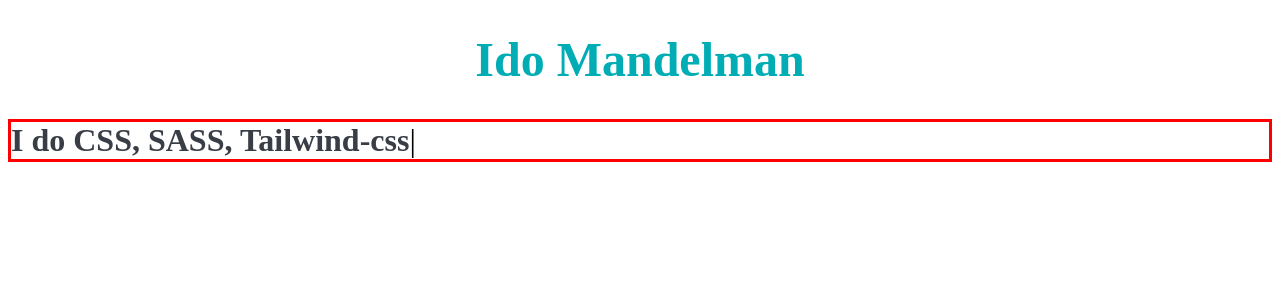
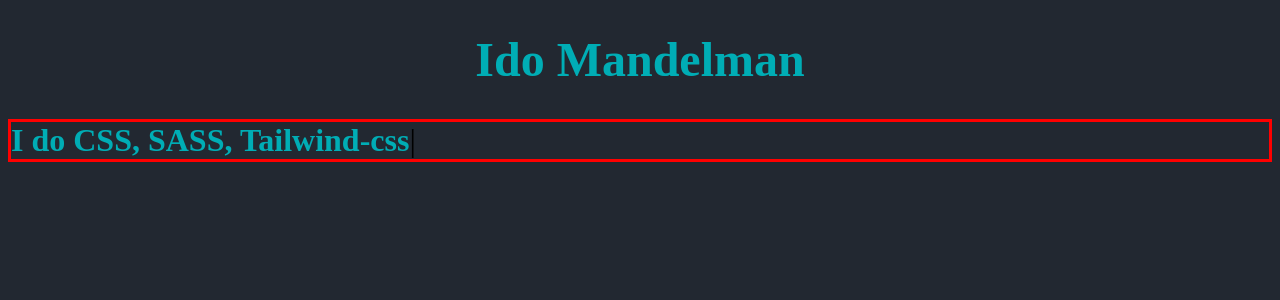
Before and after one commit to idomand/portofilo, a React (Vite) app: page / in a window 1280 px wide. Shown: the top 300 px of the page. Built offline with nearby package versions, Linux system fonts and the light colour scheme.

Commit message:
fix small bug

```diff
--- a/package.json
+++ b/package.json
@@ -18,10 +18,10 @@
   "devDependencies": {
     "@types/react": "^18.2.15",
     "@types/react-dom": "^18.2.7",
-    "@typescript-eslint/eslint-plugin": "^6.0.0",
-    "@typescript-eslint/parser": "^6.0.0",
+    "@typescript-eslint/eslint-plugin": "^6.2.0",
+    "@typescript-eslint/parser": "^6.2.0",
     "@vitejs/plugin-react-swc": "^3.3.2",
-    "eslint": "^8.45.0",
+    "eslint": "^8.46.0",
     "eslint-plugin-react-hooks": "^4.6.0",
     "eslint-plugin-react-refresh": "^0.4.3",
     "typescript": "^5.0.2",
--- a/src/App.tsx
+++ b/src/App.tsx
@@ -1,4 +1,3 @@
-import { styled } from "styled-components";
 import Section1 from "./Components/Section1";
 
 function App() {
--- a/src/Components/TypedLine.tsx
+++ b/src/Components/TypedLine.tsx
@@ -2,7 +2,7 @@
 import { styled } from "styled-components";
 // @ts-ignore
 import Typed from "typed.js";
-import { SubTitle, Title } from "../styles/common/Text";
+import { SubTitle } from "../styles/common/Text";
 
 const TypedLineWrapper = styled.div`
   border: solid red;
--- a/src/global.css
+++ b/src/global.css
@@ -1,5 +1,5 @@
 body {
-  /* background-color: #222831; */
+  background-color: #222831;
 }
 /* Cursor */
 .typed-cursor {
--- a/src/styles/common/Text.ts
+++ b/src/styles/common/Text.ts
@@ -14,7 +14,9 @@
   margin: 0;
   font-size: 2em;
   /* text-align: center; */
-  color: ${({ theme }) => theme.DarkBlue};
+  color: ${({ theme }) => theme.LightBlue};
+
+  /* color: ${({ theme }) => theme.DarkBlue}; */
   @media (max-width: 640px) {
     font-size: 1.5em;
   }
```
Also changed, not shown: .eslintrc.cjs, 1 other file (tests, documents, lock files or other folders).
